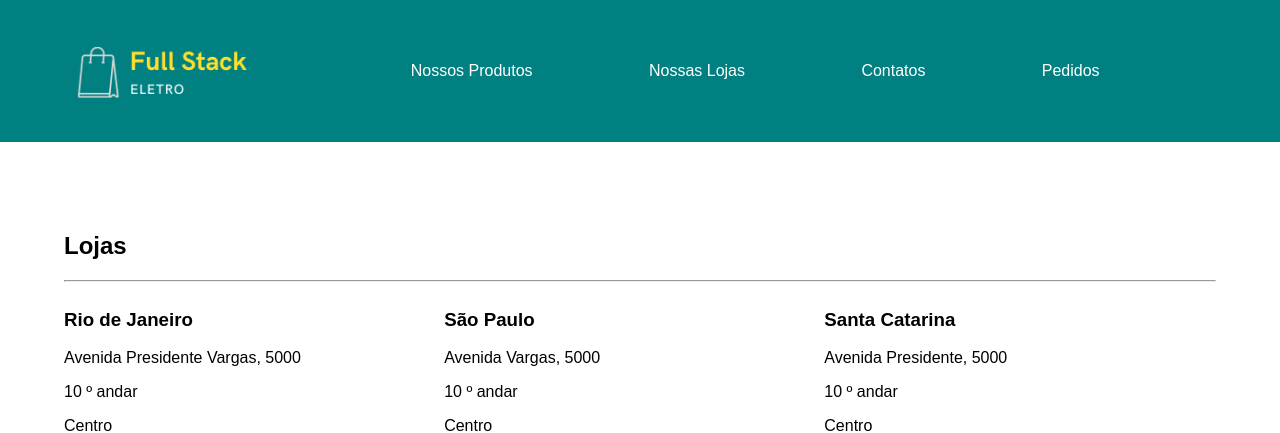
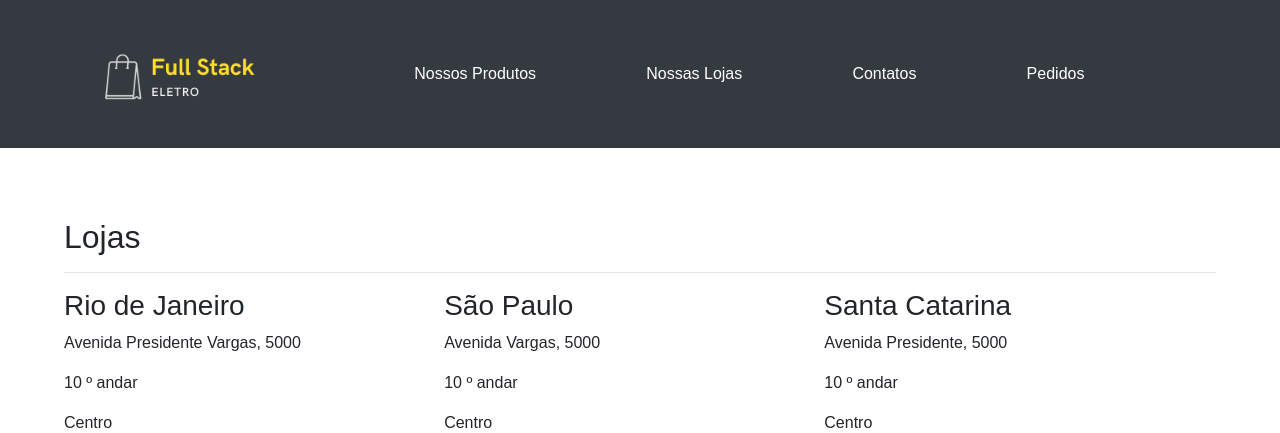
Before and after one commit to renatazadravec/FULLSTACKELETRO_Bootstrap, a PHP site: page /loja.php in a window 1280 px wide. Shown: the top 433 px of the page. Run offline with PHP 8.4, Linux system fonts and the light colour scheme.

Commit message:
Inclusão do Bootstrap no Projeto, header com Bootstrap

```diff
--- a/css/estilo.css
+++ b/css/estilo.css
@@ -41,8 +41,11 @@ header .menu ul li{
   display: inline-block;
 }
 header .menu ul li a{
-  color: #fff;
+  color: #fff!important;
   text-decoration: none;
+}
+header .menu ul li a:hover{
+  color: #fceb71!important;
 }
 
 
--- a/footer.php
+++ b/footer.php
@@ -11,6 +11,9 @@
       </div>
       <div class="barra-footer">&copy; Recode Pro </div>
     </footer>
+    <script src="https://code.jquery.com/jquery-3.4.1.slim.min.js" ></script>
+    <script src="https://cdn.jsdelivr.net/npm/popper.js@1.16.0/dist/umd/popper.min.js" ></script>
+    <script src="https://stackpath.bootstrapcdn.com/bootstrap/4.4.1/js/bootstrap.min.js"></script>
+    <script src="js/funcoes.js"></script>
   </body>
-  <script src="js/funcoes.js"></script>
 </html>
--- a/header.php
+++ b/header.php
@@ -4,22 +4,28 @@
   <head>
     <meta charset="UTF-8" />
     <title>Full Stack Eletro</title>
+    <link rel="stylesheet" href="https://stackpath.bootstrapcdn.com/bootstrap/4.4.1/css/bootstrap.min.css">
     <link rel="stylesheet" href="css/estilo.css" />
   </head>
   <body>
 
     <header>
+      <nav class="navbar navbar-expand-lg navbar-light bg-dark">
             <div class="container">
                 <div class="logo">
-                <a href="index.php"><img src="./imagens/logo.png" /></a>
+                    <a class="navbar-brand" href="index.php">
+                        <img src="./imagens/logo.png" alt="logo">
+                    </a>
                 </div>
+
                 <div class="menu">
-                <ul>
-                    <li><a href="produtos.php">Nossos Produtos</a></li>
-                    <li><a href="loja.php">Nossas Lojas</a></li>
-                    <li><a href="contato.php">Contatos</a></li>
-                    <li><a href="pedido.php">Pedidos</a></li>
+                    <ul class="navbar-nav ml-auto">
+                        <li class="nav-item"><a class="nav-link" href="produtos.php">Nossos Produtos</a></li>
+                        <li class="nav-item"><a class="nav-link" href="loja.php">Nossas Lojas</a></li>
+                        <li class="nav-item"><a class="nav-link" href="contato.php">Contatos</a></li>
+                        <li class="nav-item"><a class="nav-link" href="pedido.php">Pedidos</a></li>
                     </ul>
                 </div>
             </div>
+        </nav>
     </header>
--- a/js/funcoes.js
+++ b/js/funcoes.js
@@ -22,14 +22,3 @@ imagensProdutos.forEach((img)=>{
         img.style.zIndex = "unset";
     })
 })
-
-let itensMenu = document.querySelector(".menu").querySelectorAll("a");
-itensMenu.forEach(function(item){
-    item.addEventListener("mousemove", function(){
-        item.style.color = "#fceb71";
-    })
-    item.addEventListener("mouseleave", function(){
-        item.style.color = "#fff";
-    })
-
-})
```
Lines whose indentation alone changed are shown as unchanged.
